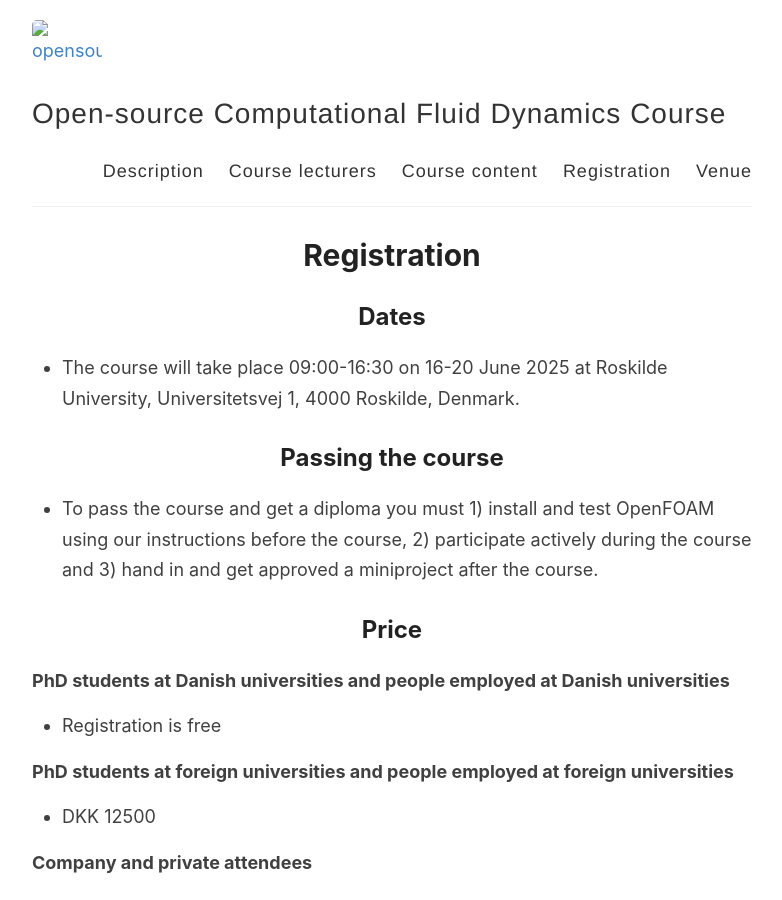
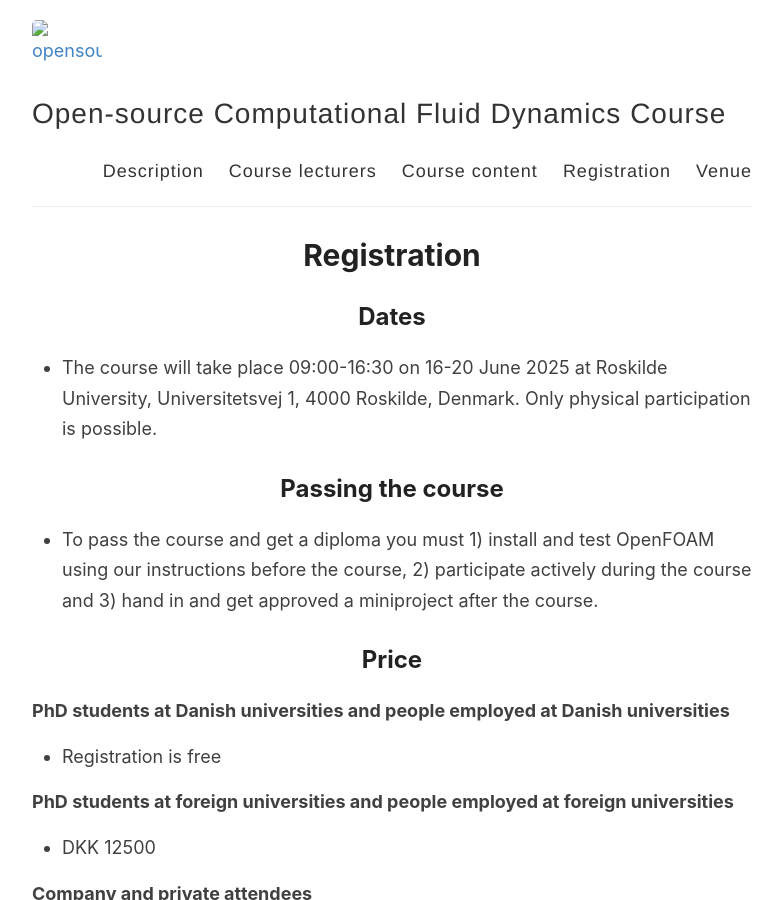
Before and after one commit to OpenSourceCFDCourse/opensourcecfdcourse.github.io, a Jekyll site: the page built from _pages/registration.md, in a window 1280 px wide and 900 px high. Shown: the whole window, without its empty margins (248-1030 px from the left). Built offline with Jekyll 4.4.1, drawn with Linux system fonts in a browser that asks for light colours.

Commit message:
Update registration.md

```diff
--- a/_pages/registration.md
+++ b/_pages/registration.md
@@ -5,7 +5,7 @@ permalink: /registration/
 ---
 
 ## Dates
-- The course will take place 09:00-16:30 on 16-20 June 2025 at Roskilde University, Universitetsvej 1, 4000 Roskilde, Denmark.
+- The course will take place 09:00-16:30 on 16-20 June 2025 at Roskilde University, Universitetsvej 1, 4000 Roskilde, Denmark. Only physical participation is possible.
 
 ## Passing the course
 - To pass the course and get a diploma you must 1) install and test OpenFOAM using our instructions before the course, 2) participate actively during the course and 3) hand in and get approved a miniproject after the course.
```
